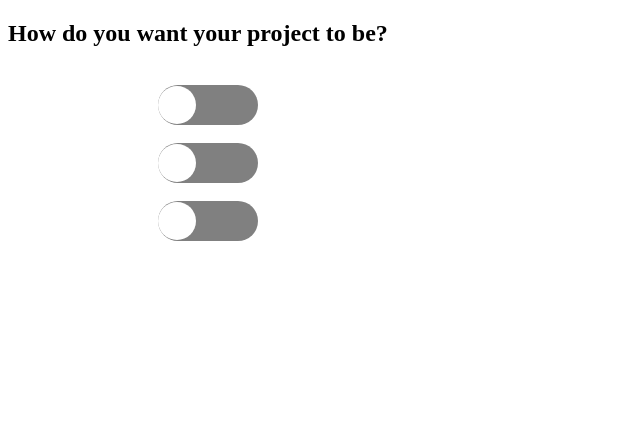
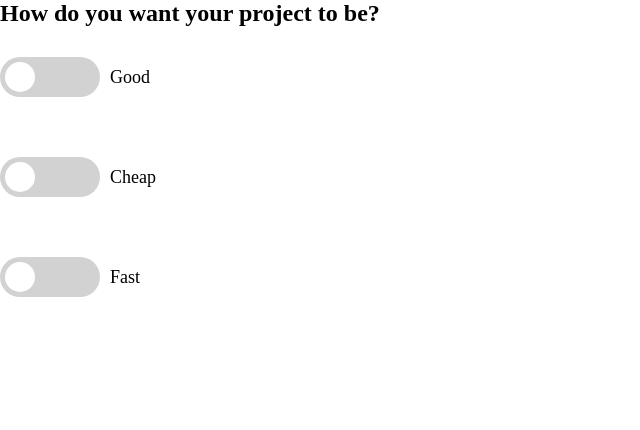
Before and after one commit to acciojob/toggler-js-misterKumar, a website: page main.html in a window 1280 px wide. Shown: the whole page, without its empty margins (0-640 px from the left). Drawn offline with Linux system fonts and the light colour scheme.

Commit message:
created a submission

```diff
--- a/main.html
+++ b/main.html
@@ -7,24 +7,31 @@
 </head>
 
 <body>
+	<div>
+		 <h2>How do you want your project to be?</h2>
+	<div class=main>
+		<div class="container">
+        <input type="checkbox" id="good">
+          <label for="good" class="button"></label>
+		<span id="g1">Good</span>
+    </div>
+	<div class="container">
+        <input type="checkbox" id="cheap">
+          <label for="cheap" class="button"></label>
+		<span id="g1">Cheap</span>
+    </div>
+	<div class="container">
+        <input type="checkbox" id="fast">
+          <label for="fast" class="button"></label>
+		<span id="g1">Fast</span>
+    </div>
+	</div>
+</div>
+
 	<!-- the entire body must be written by student -->
     <script type="text/javascript" src="./script.js">
 </script>
-<h2 >How do you want your project to be?</h2>
-	<input type="radio" id="switch" name="a">
-    <label for="switch">
-        <div class="circle"></div>
-    </label>
 
-    <input type="radio" id="switch2" name="a">
-    <label for="switch2">
-        <div class="circle"></div>
-    </label>
-
-    <input type="radio" id="switch3" name="a">
-    <label for="switch3">
-        <div class="circle"></div>
-    </label>
 </body>
 
 </html>
--- a/script.js
+++ b/script.js
@@ -1 +1,24 @@
 //your JS code here. If required.
+document.addEventListener('DOMContentLoaded', function () {
+    let selectedCheckboxes = [];
+
+    function toggleCheckbox(id) {
+        const checkbox = document.getElementById(id);
+
+        if (selectedCheckboxes.length >= 2 && !selectedCheckboxes.includes(id)) {
+            const firstSelectedCheckbox = document.getElementById(selectedCheckboxes.shift());
+            firstSelectedCheckbox.checked = false;
+        }
+
+
+        if (selectedCheckboxes.includes(id)) {
+            selectedCheckboxes = selectedCheckboxes.filter(checkboxId => checkboxId !== id);
+        } else {
+            selectedCheckboxes.push(id);
+        }
+    }
+
+    document.getElementById('good').addEventListener('change', () => toggleCheckbox('good'));
+    document.getElementById('cheap').addEventListener('change', () => toggleCheckbox('cheap'));
+    document.getElementById('fast').addEventListener('change', () => toggleCheckbox('fast'));
+});
--- a/styles.css
+++ b/styles.css
@@ -1,31 +1,54 @@
-/*  your css code here. If applicable */
-input {
-    width: 0;
-    height: 0;
+*{
+    padding: 0;
+    margin: 0;
 }
-input:checked + label {
-    background-color:rgb(142,68,173);
-}
-input:checked + label > .circle {
-    right: 50px;
+.main{
+	display : flex;
+	flex-direction : column;
+	align-items : center;
+	justify-content : left;
+	height : 400px;
+	width : 400px;
 
 }
-label {
+.container{
+    width: 100%;
+    height: 100px;
     display: flex;
+    align-items: center;
+}
+span{
+	margin:10px;
+	font-size : 18px;
+}
+.button{
+    background-color: #d2d2d2;
     width: 100px;
     height: 40px;
-    background-color: gray ;
+    border-radius: 40px;
+    cursor: pointer;
     position: relative;
-    border-radius: 20px;
-	left:150px;
+    transition: 0.2s;
 }
-.circle{
-    position:absolute;
-    top: 0;
-    width: 38px;
-    height: 38px;
-    background-color: white;
-    border-radius: 19px;
-    top: 1px;
-    /* left: 1px; */
+.button::before{
+    position: absolute;
+    content: '';
+    background-color: #fff;
+    width: 30px;
+    height: 30px;
+    border-radius: 200px;
+    margin: 5px;
+    transition: 0.2s;
 }
+input{
+    display: none;
+}
+input:checked + .button{
+    background-color: #20096d;
+}
+input:checked + .button::before{
+    transform : translateX(60px);
+}
+.Unc{
+	transform : translateX(60px);
+}
```
